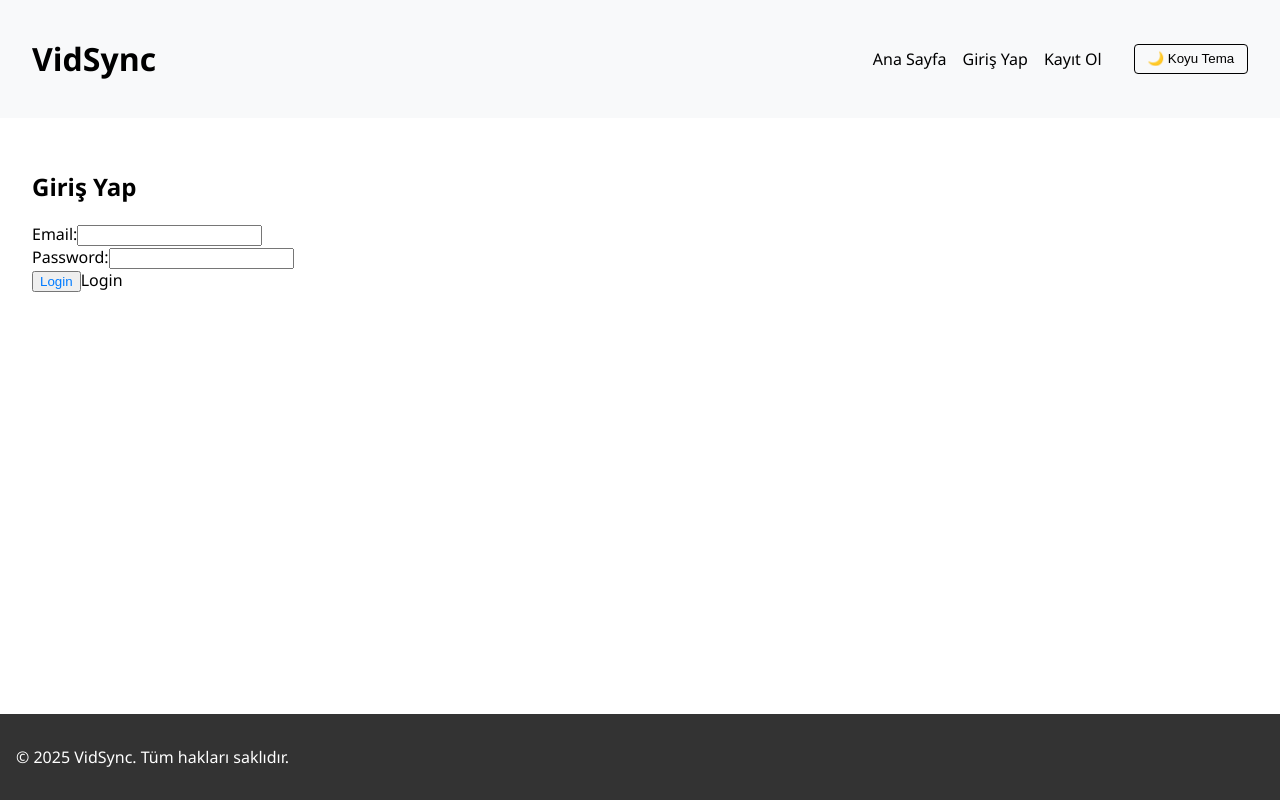
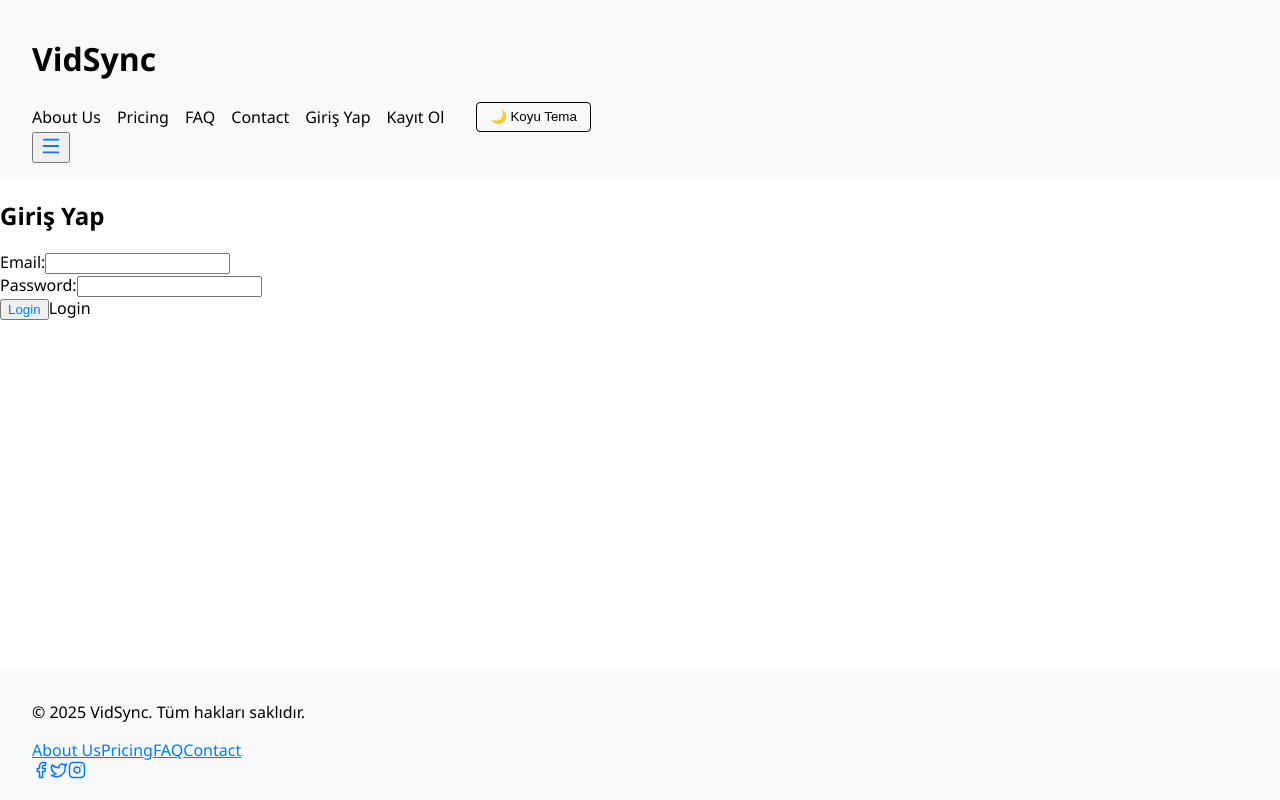
Before and after one commit to EnesEfeTokta/VidSync-Frontend, a React (Vite) app: page /login in a window 1280 px wide. Built offline with nearby package versions, Linux system fonts and the light colour scheme; no server answers; what @microsoft/signalr would draw is missing.

Commit message:
The necessary navigation for the pages has been created.

```diff
--- a/package.json
+++ b/package.json
@@ -14,6 +14,7 @@
   "dependencies": {
     "@microsoft/signalr": "^9.0.6",
     "axios": "^1.11.0",
+    "lucide-react": "^0.546.0",
     "react": "^19.1.1",
     "react-dom": "^19.1.1",
     "react-router-dom": "^7.9.4"
--- a/src/App.tsx
+++ b/src/App.tsx
@@ -1,26 +1,39 @@
-import { Routes, Route } from 'react-router-dom';
-import Header from './components/Header';
-import Footer from './components/Footer';
-import HomePage from './pages/HomePage';
+import React from "react";
+import { Routes, Route } from "react-router-dom";
+import Header from "./components/Header";
+import Footer from "./components/Footer";
+import Home from "./pages/HomePage";
+import About from "./pages/AboutPage";
+import Pricing from "./pages/PricingPage";
 import LoginPage from './pages/LoginPage';
 import RegisterPage from './pages/RegisterPage';
 import DashboardPage from './pages/DashboardPage';
-import ProtectedRoute from './router/ProtectedRoute';
+import FAQ from "./pages/FAQPage";
+import Contact from "./pages/ContactPage";
 import RoomPage from './pages/RoomPage';
-import { ThemeProvider } from './context/ThemeContext'; // 1️⃣ Context ekledik
-import './App.css';
-import './index.css';
+import { ThemeProvider } from "./context/ThemeContext";
+import "./App.css";
+import ProtectedRoute from "./router/ProtectedRoute";
 
 function App() {
   return (
-    <ThemeProvider> {/* 2️⃣ En üst seviye */}
-      <div className="App">
+    <ThemeProvider>
+      <div
+        className="app-container"
+        style={{ display: "flex", flexDirection: "column", minHeight: "100vh" }}
+      >
+        {/* Üst Menü */}
         <Header />
 
-        <main style={{ padding: '2rem' }}>
+        {/* Sayfa içeriği */}
+        <main style={{ flex: 1 }}>
           <Routes>
-            <Route path="/" element={<HomePage />} />
-            <Route path="/login" element={<LoginPage />} />
+            <Route path="/" element={<Home />} />
+            <Route path="/about" element={<About />} />
+            <Route path="/pricing" element={<Pricing />} />
+            <Route path="/faq" element={<FAQ />} />
+            <Route path="/contact" element={<Contact />} />
+                        <Route path="/login" element={<LoginPage />} />
             <Route path="/register" element={<RegisterPage />} />
 
             <Route element={<ProtectedRoute />}>
@@ -30,6 +43,7 @@ function App() {
           </Routes>
         </main>
 
+        {/* Alt Menü */}
         <Footer />
       </div>
     </ThemeProvider>
--- a/src/components/Footer.tsx
+++ b/src/components/Footer.tsx
@@ -1,9 +1,38 @@
-import React from 'react';
+import React, { useContext } from "react";
+import { Link } from "react-router-dom";
+import { ThemeContext } from "../context/ThemeContext";
+import { Facebook, Twitter, Instagram } from "lucide-react";
+import { connect } from "net";
 
 const Footer: React.FC = () => {
+  const { theme } = useContext(ThemeContext);
+
   return (
-    <footer style={{ padding: '1rem', backgroundColor: '#333', color: 'white', position: 'fixed', bottom: 0, width: '100%' }}>
-      <p>&copy; 2025 VidSync. Tüm hakları saklıdır.</p>
+    <footer className={`footer ${theme === "dark" ? "dark" : "light"}`}>
+      <div className="footer-container">
+        <div className="footer-left">
+          <p>&copy; 2025 VidSync. Tüm hakları saklıdır.</p>
+        </div>
+
+        <div className="footer-links">
+          <Link to="/about">About Us</Link>
+          <Link to="/pricing">Pricing</Link>
+          <Link to="/faq">FAQ</Link>
+          <Link to="/contact">Contact</Link>
+        </div>
+
+        <div className="footer-socials">
+          <a href="https://facebook.com" target="_blank" rel="noreferrer">
+            <Facebook size={18} />
+          </a>
+          <a href="https://twitter.com" target="_blank" rel="noreferrer">
+            <Twitter size={18} />
+          </a>
+          <a href="https://instagram.com" target="_blank" rel="noreferrer">
+            <Instagram size={18} />
+          </a>
+        </div>
+      </div>
     </footer>
   );
 };
--- a/src/components/Header.tsx
+++ b/src/components/Header.tsx
@@ -1,13 +1,15 @@
-import React, { useContext } from "react";
+import React, { useContext, useState } from "react";
 import { Link, useNavigate } from "react-router-dom";
 import { useAuth } from "../context/AuthContext";
 import { ThemeContext } from "../context/ThemeContext";
-import './Header.css'; // Stil dosyası
+import { Menu, X } from "lucide-react"; // mobil menü ikonları
+import "./Header.css"; // Stil dosyası
 
 const Header: React.FC = () => {
   const { isAuthenticated, user, logout } = useAuth();
-  const { theme, toggleTheme } = useContext(ThemeContext); // tema bilgisi
+  const { theme, toggleTheme } = useContext(ThemeContext);
   const navigate = useNavigate();
+  const [menuOpen, setMenuOpen] = useState(false);
 
   const handleLogout = () => {
     logout();
@@ -15,18 +17,32 @@ const Header: React.FC = () => {
   };
 
   return (
-    <header className="header">
+    <header className={`header ${theme === "dark" ? "dark" : "light"}`}>
+      <div className="header-container">
+        {/* Logo */}
         <Link to="/" className="logo">
           <h1>VidSync</h1>
         </Link>
 
-      <nav className="nav">
-        <Link to="/" className="nav-link">Ana Sayfa</Link>
+        {/* Desktop Menü */}
+        <nav className={`nav ${menuOpen ? "open" : ""}`}>
+          <Link to="/about" className="nav-link">
+            About Us
+          </Link>
+          <Link to="/pricing" className="nav-link">
+            Pricing
+          </Link>
+          <Link to="/faq" className="nav-link">
+            FAQ
+          </Link>
+          <Link to="/contact" className="nav-link">
+            Contact
+          </Link>
 
           {isAuthenticated ? (
             <>
               <span className="user-greeting">
-              Hoş geldin, {user ? user.firstName + ' ' + user.middleName : ''}
+                Hoş geldin, {user ? `${user.firstName} ${user.middleName}` : ""}
               </span>
               <button className="btn" onClick={handleLogout}>
                 Çıkış Yap
@@ -34,16 +50,30 @@ const Header: React.FC = () => {
             </>
           ) : (
             <>
-            <Link to="/login" className="nav-link">Giriş Yap</Link>
-            <Link to="/register" className="nav-link">Kayıt Ol</Link>
+              <Link to="/login" className="nav-link">
+                Giriş Yap
+              </Link>
+              <Link to="/register" className="nav-link">
+                Kayıt Ol
+              </Link>
             </>
           )}
 
-        {/* Tema Toggle Butonu */}
+          {/* Tema Toggle */}
           <button className="btn theme-toggle" onClick={toggleTheme}>
             {theme === "light" ? "🌙 Koyu Tema" : "☀️ Açık Tema"}
           </button>
         </nav>
+
+        {/* Mobil Menü Butonu */}
+        <button
+          className="menu-toggle"
+          onClick={() => setMenuOpen(!menuOpen)}
+          aria-label="Menüyü Aç/Kapat"
+        >
+          {menuOpen ? <X size={22} /> : <Menu size={22} />}
+        </button>
+      </div>
     </header>
   );
 };
```
Also changed, not shown: 1 other file (tests, documents, lock files or other folders). Lines whose indentation alone changed are shown as unchanged.
